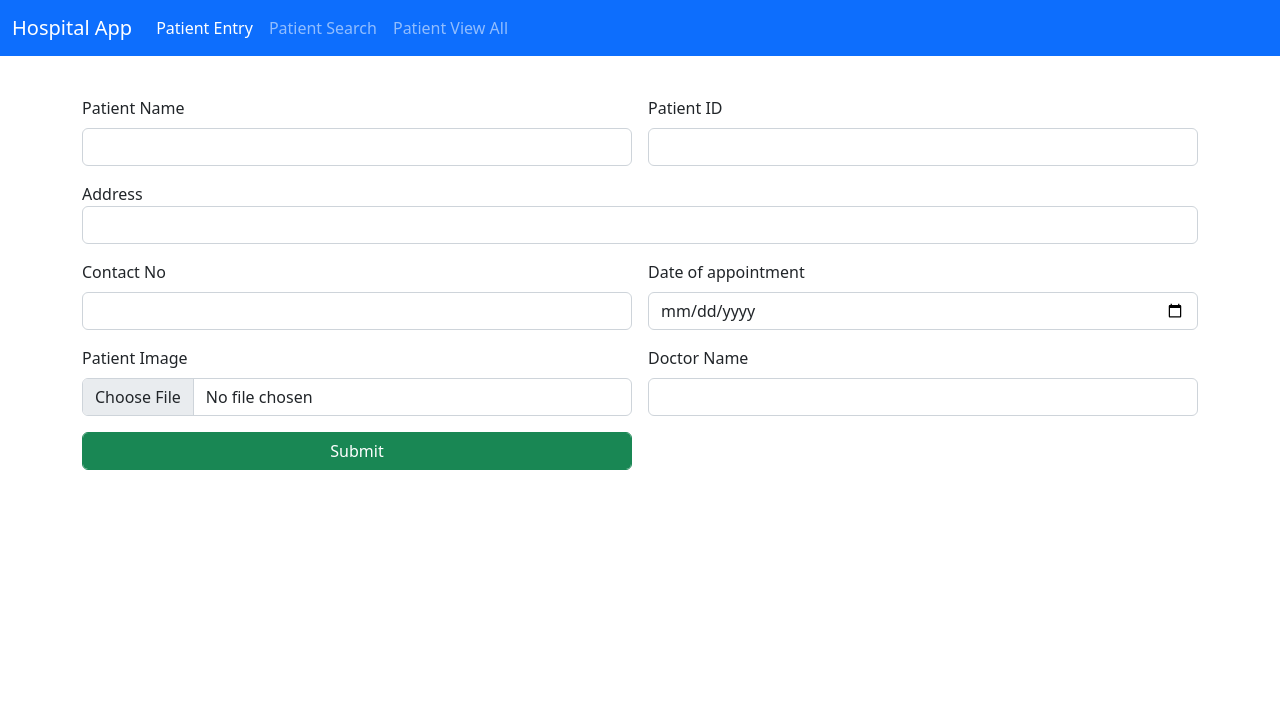
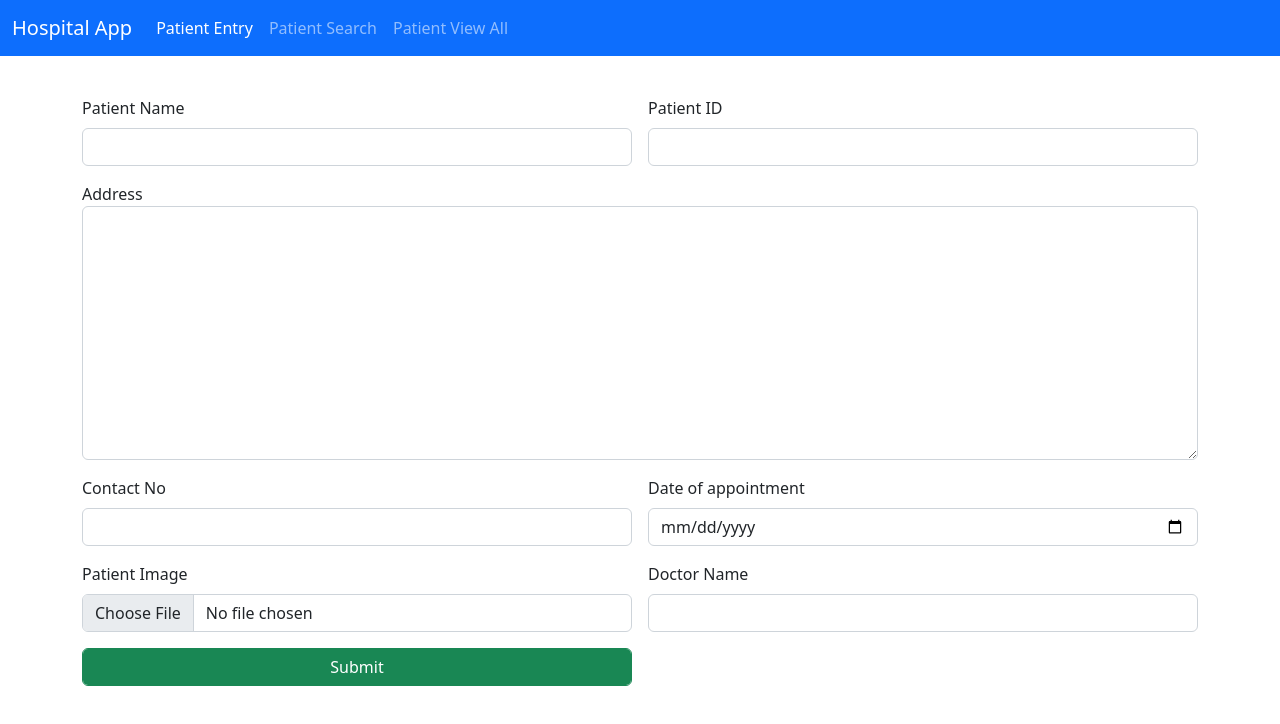
Before and after one commit to Navaneeth-pv/HospitalApp-Angular, an Angular app: page / in a window 1280 px wide. Shown: the top 724 px of the page. Built offline with nearby package versions, Linux system fonts and the light colour scheme.

Commit message:
readvalues added

```diff
--- a/src/app/app.module.ts
+++ b/src/app/app.module.ts
@@ -9,6 +9,7 @@ import { PatientDeleteComponent } from './patient-delete/patient-delete.componen
 import { RouterModule, Routes } from '@angular/router';
 import { ViewAllPatientsComponent } from './view-all-patients/view-all-patients.component';
 import { NavbarComponent } from './navbar/navbar.component';
+import { FormsModule } from '@angular/forms';
 
 
 const myRoute:Routes=[
@@ -44,7 +45,8 @@ const myRoute:Routes=[
   imports: [
     BrowserModule,
     AppRoutingModule,
-    RouterModule.forRoot(myRoute)
+    RouterModule.forRoot(myRoute),
+    FormsModule
 
 
   ],
--- a/src/app/patient-delete/patient-delete.component.html
+++ b/src/app/patient-delete/patient-delete.component.html
@@ -9,11 +9,11 @@
                 <div class="col col-12 col-sm-12 col-md-12 col-lg-12 col-xl-12 col-xxl-12">
 
                     <label for="" class="form-label">Patient ID</label>
-                    <input type="text" class="form-control">
+                    <input name="patientId"[(ngModel)]="patientId" type="text" class="form-control">
 
                 </div>
                 <div class="col col-12 col-sm-12 col-md-12 col-lg-12 col-xl-12 col-xxl-12">
-                    <button class="btn btn-danger">Delete</button>
+                    <button (click)="readValues()" class="btn btn-danger">Delete</button>
                 </div>
             </div>
         </div>
--- a/src/app/patient-delete/patient-delete.component.ts
+++ b/src/app/patient-delete/patient-delete.component.ts
@@ -6,5 +6,14 @@ import { Component } from '@angular/core';
   styleUrls: ['./patient-delete.component.css']
 })
 export class PatientDeleteComponent {
+  patientId=""
+
+  readValues=()=>
+  {
+    let data:any={
+      "patientId":this.patientId
+    }
+    console.log(data)
+  }
 
 }
--- a/src/app/patient-entry/patient-entry.component.html
+++ b/src/app/patient-entry/patient-entry.component.html
@@ -7,39 +7,39 @@
                 <div class="col col-12 col-sm-6 col-md-6 col-lg-6 col-xl-6 col-xxl-6">
 
                 <label for="" class="form-label">Patient Name</label>
-                <input type="text" class="form-control">
+                <input name="patientName"[(ngModel)]="patientName" type="text" class="form-control">
                 </div>
                 <div class="col col-12 col-sm-6 col-md-6 col-lg-6 col-xl-6 col-xxl-6">
                     <label for="" class="form-label">Patient ID</label>
-                    <input type="text" class="form-control">
+                    <input name="patientId"[(ngModel)]="patientId" type="text" class="form-control">
                 </div>
                 <div class="col col-12 col-sm-12 col-md-12 col-lg-12 col-xl-12 col-xxl-12">
 
                     <label for="" class="fom-label">Address</label>
-                    <input type="text" class="form-control">
+                    <textarea name="address"[(ngModel)]="address" name="" id="" cols="30" rows="10" class="form-control"></textarea>
 
 
                 </div>
                 <div class="col col-12 col-sm-6 col-md-6 col-lg-6 col-xl-6 col-xxl-6">
 
                     <label for="" class="form-label">Contact No</label>
-                    <input type="text" class="form-control">
+                    <input name="contactNo"[(ngModel)]="contactNo" type="text" class="form-control">
                 </div>
                 <div class="col col-12 col-sm-6 col-md-6 col-lg-6 col-xl-6 col-xxl-6">
 
                     <label for="" class="form-label">Date of appointment</label>
-                    <input type="date" name="" id="" class="form-control">
+                    <input name="dateofAppointment"[(ngModel)]="dateofAppointment" type="date" name="" id="" class="form-control">
                 </div>
                 <div class="col col-12 col-sm-6 col-md-6 col-lg-6 col-xl-6 col-xxl-6">
                     <label for="" class="form-label">Patient Image</label>
-                    <input type="file" name="" id="" class="form-control">
+                    <input name="patientImage"[(ngModel)]="patientImage" type="file" name="" id="" class="form-control">
                 </div>
                 <div class="col col-12 col-sm-6 col-md-6 col-lg-6 col-xl-6 col-xxl-6">
                     <label for="" class="form-label">Doctor Name</label>
-                    <input type="text" class="form-control">
+                    <input name="doctorName"[(ngModel)]="doctorName" type="text" class="form-control">
                 </div>
                 <div class="col col-12 col-sm-6 col-md-6 col-lg-6 col-xl-6 col-xxl-6">
-                    <button class="btn btn-success form-control">Submit</button>
+                    <button (click)="readValues()" class="btn btn-success form-control">Submit</button>
                 </div>
             </div>
         </div>
--- a/src/app/patient-entry/patient-entry.component.ts
+++ b/src/app/patient-entry/patient-entry.component.ts
@@ -6,5 +6,32 @@ import { Component } from '@angular/core';
   styleUrls: ['./patient-entry.component.css']
 })
 export class PatientEntryComponent {
+  patientName=""
+  patientId=""
+  address=""
+  contactNo=""
+  dateofAppointment=""
+  doctorName=""
+  patientImage=""
+
+
+  readValues=()=>
+  {
+    let data : any ={
+      "patientName":this.patientName,
+      "patientId":this.patientId,
+      "address":this.address,
+      "contactNo":this.contactNo,
+      "dateofAppointment":this.contactNo,
+      "doctorName":this.doctorName,
+      "patientImage":this.patientImage
+    }
+
+    console.log(data)
+  }
+
+
+
+
 
 }
--- a/src/app/patient-search/patient-search.component.html
+++ b/src/app/patient-search/patient-search.component.html
@@ -8,11 +8,11 @@
                 <div class="col col-12 col-sm-12 col-md-12 col-lg-12 col-xl-12 col-xxl-12">
 
                     <label for="" class="form-label">Patient ID</label>
-                    <input type="text" class="form-control">
+                    <input name="patientId"[(ngModel)]="patientId" type="text" class="form-control">
 
                 </div>
                 <div class="col col-12 col-sm-12 col-md-12 col-lg-12 col-xl-12 col-xxl-12">
-                    <button class="btn btn-primary">Search</button>
+                    <button (click)="readValues()" class="btn btn-primary">Search</button>
                 </div>
             </div>
         </div>
--- a/src/app/patient-search/patient-search.component.ts
+++ b/src/app/patient-search/patient-search.component.ts
@@ -6,5 +6,13 @@ import { Component } from '@angular/core';
   styleUrls: ['./patient-search.component.css']
 })
 export class PatientSearchComponent {
+  patientId=""
+
+  readValues=()=>
+  {
+    let data:any={
+      "patientId":this.patientId
+    }
+  }
 
 }
```
